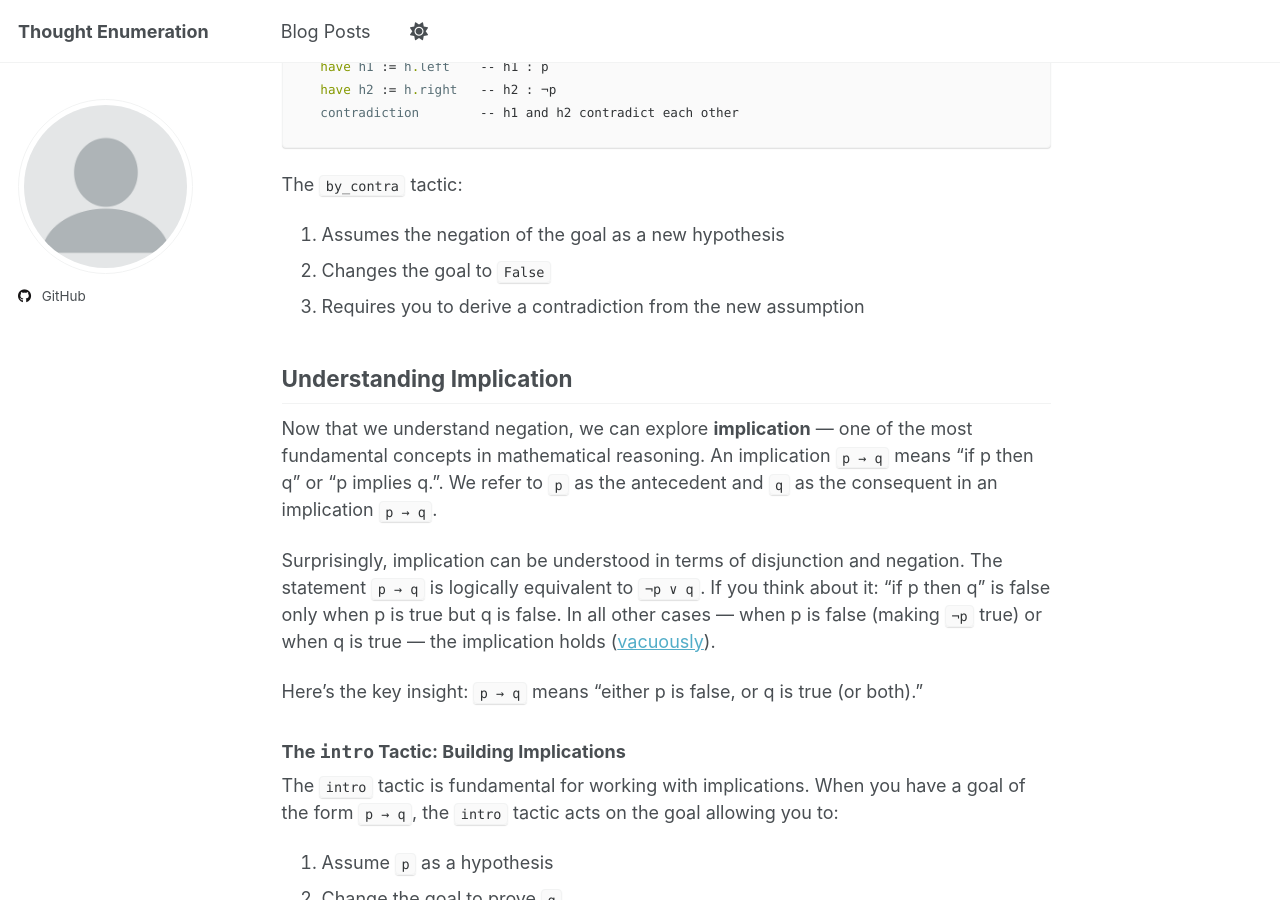
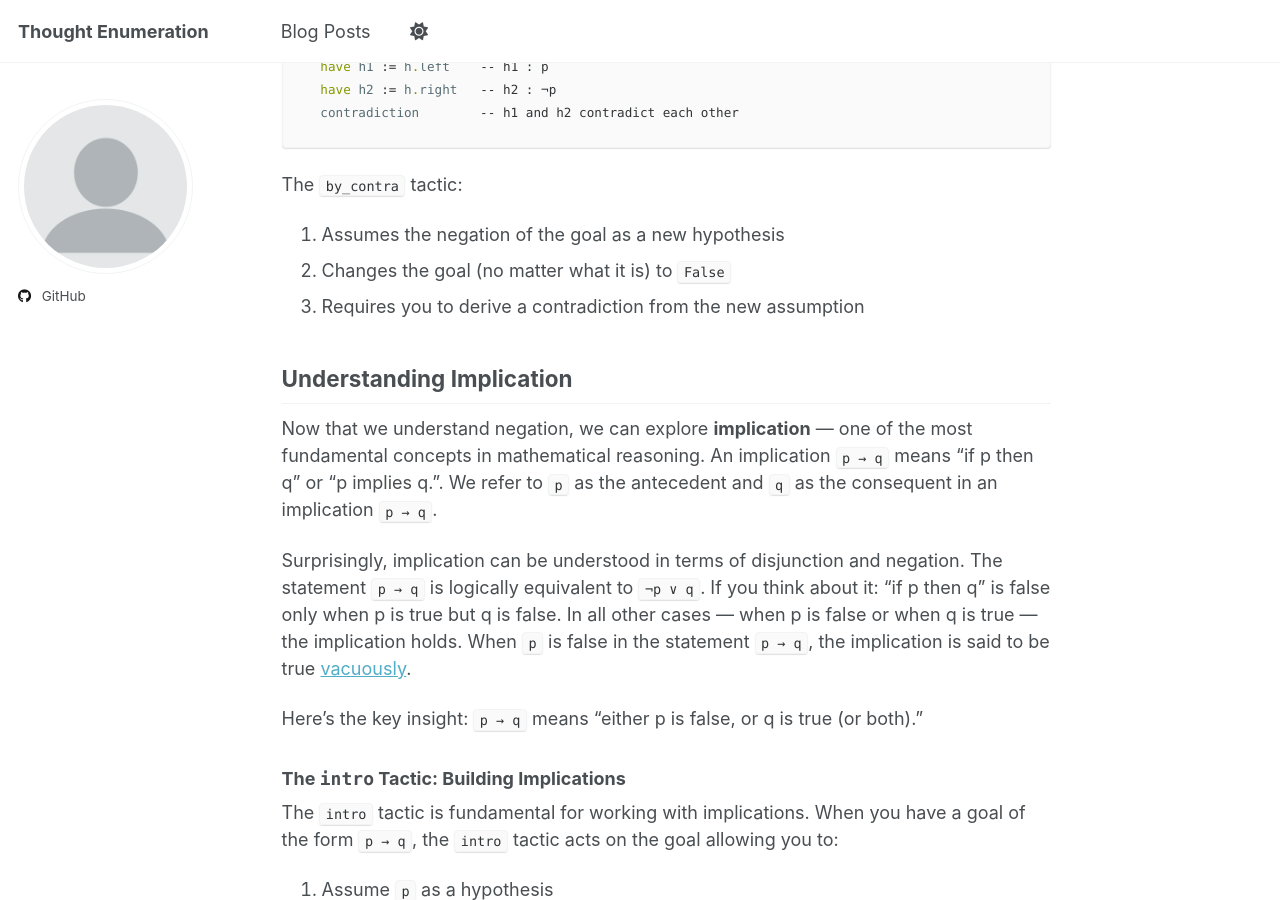
Before and after one commit to sandan/sandan.github.io, a Jekyll site: the page built from _posts/2025-08-24-blog-5.md, in a window 1280 px wide and 900 px high, scrolled down 2430 px. Built offline with Jekyll 4.4.1, drawn with Linux system fonts in a browser that asks for light colours; a script that is not in the unit is left out; some of the changed text lies outside the part shown.

Commit message:
Update 2025-08-24-blog-5.md

```diff
--- a/_posts/2025-08-24-blog-5.md
+++ b/_posts/2025-08-24-blog-5.md
@@ -89,14 +89,14 @@ example (p : Prop) : ¬(p ∧ ¬p) := by
 
 The `by_contra` tactic:
 1. Assumes the negation of the goal as a new hypothesis
-2. Changes the goal to `False`
+2. Changes the goal (no matter what it is) to `False`
 3. Requires you to derive a contradiction from the new assumption
 
 ## Understanding Implication
 
 Now that we understand negation, we can explore **implication** — one of the most fundamental concepts in mathematical reasoning. An implication `p → q` means "if p then q" or "p implies q.". We refer to `p` as the antecedent and `q` as the consequent in an implication `p → q`.
 
-Surprisingly, implication can be understood in terms of disjunction and negation. The statement `p → q` is logically equivalent to `¬p ∨ q`. If you think about it: "if p then q" is false only when p is true but q is false. In all other cases — when p is false (making `¬p` true) or when q is true — the implication holds ([vacuously](https://en.wikipedia.org/wiki/Vacuous_truth)).
+Surprisingly, implication can be understood in terms of disjunction and negation. The statement `p → q` is logically equivalent to `¬p ∨ q`. If you think about it: "if p then q" is false only when p is true but q is false. In all other cases — when p is false or when q is true — the implication holds. When `p` is false in the statement `p → q`, the implication is said to be true [vacuously](https://en.wikipedia.org/wiki/Vacuous_truth).
 
 Here's the key insight: `p → q` means "either p is false, or q is true (or both)."
 
```
Also changed, not shown: other parts of _posts/2025-08-24-blog-5.md (+1 -1 lines).
